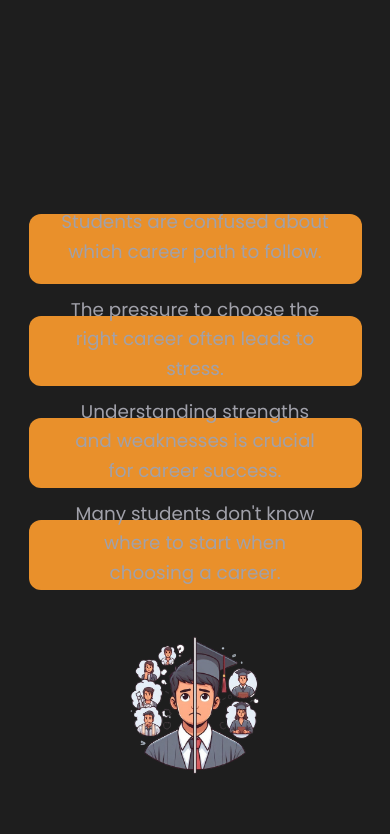
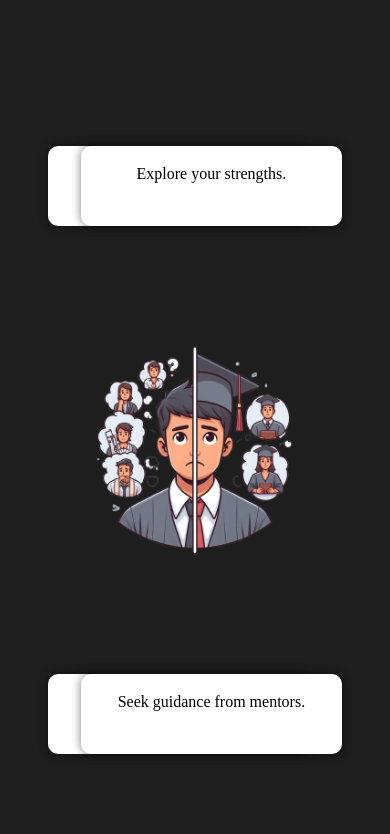
Before and after one commit to namannn04/careerCompass, a React (Vite) app: page / in a window 390 px wide. Shown: the part 930-1764 px from the top of the page. Built offline with nearby package versions, Linux system fonts and the light colour scheme; a web font is replaced by a local one.

Commit message:
nothing much updated

```diff
--- a/src/Blog/blog.css
+++ b/src/Blog/blog.css
@@ -1,177 +1,109 @@
+/* Base styles remain the same */
+
+/* Global Styles for small screens */
+@media (max-width: 768px) {
   .title {
-  margin-top: 20px;
-  font-weight: 600;
-  font-size: 4rem;
-  text-align: center;
-  color: #cfd7c7;
-  text-shadow: 3px 3px 5px rgba(0, 0, 0, 0.7),
-    1px 1px 2px rgba(255, 255, 255, 0.5);
+    font-size: 2.5rem; /* Reduced font size for smaller screens */
   }
 
   .quoteCont {
-  display: inline-block;
-  position: relative;
-  margin: 20px 0;
-  padding: 40px 60px;
-  background-color: #cfd7c7;
-  border-left: 5px solid #0b2027;
-  border-right: 5px solid #0b2027;
-  font-style: italic;
-  font-size: 2.3rem;
-  line-height: 1.6;
-  color: #0b2027;
-  margin-left: 2rem;
-  margin-top: 3rem;
-  border-radius: 1rem;
-  margin-bottom: 6rem;
-  opacity: 0;
-  transform: translateX(-50px);
-  animation: slideIn 3s forwards;
+    padding: 20px 30px; /* Adjusted padding for mobile */
+    font-size: 1.5rem; /* Reduced font size */
+    margin-left: 0;
+    margin-right: 0;
+    margin-top: 2rem;
+    margin-bottom: 4rem;
   }
 
   .headBlog {
-  color: #fcb326;
-  font-size: 3.3rem;
-  padding-left: 4rem;
+    font-size: 2.5rem;
+    padding-left: 2rem;
   }
 
   .blogInfo {
-  padding-left: 7rem;
-  padding-right: 7rem;
-  padding-top: 2rem;
-  padding-bottom: 2rem;
-  font-size: 1.7rem;
-  color: rgb(255, 255, 255);
+    padding-left: 1.5rem;
+    padding-right: 1.5rem;
+    font-size: 1.4rem;
   }
 
-@keyframes slideIn {
-  from {
-    opacity: 0;
-    transform: translateX(-350px);
+  .headAuth {
+    padding-left: 2rem;
+    font-size: 1.5rem;
   }
-  to {
-    opacity: 1;
-    transform: translateX(0);
+
+  .qa-section {
+    width: 90%; /* Take up more width on smaller screens */
+    padding: 15px;
+    margin: 15px auto;
+    flex-direction: column; /* Ensure vertical layout on small screens */
+  }
+
+  .qa-image img {
+    max-width: 100%; /* Ensure images scale responsively */
+    max-height: 200px; /* Reduce height on smaller screens */
+  }
+
+  .question {
+    font-size: 1.3rem; /* Adjusted font size */
+  }
+
+  .answer {
+    font-size: 1rem; /* Smaller font for the answer on mobile */
+  }
+
+  .reveal-button {
+    font-size: 0.8rem; /* Smaller button font size */
   }
 }
 
-.quoteCont::before {
-  content: "“";
-  font-size: 3rem;
-  color: #0b2027;
-  position: absolute;
-  top: -10px;
-  left: 10px;
+/* Styles for extra small screens (e.g., phones) */
+@media (max-width: 480px) {
+  .title {
+    font-size: 2rem;
   }
 
-.quoteCont::after {
-  content: "”";
-  font-size: 3rem;
-  color: #0b2027;
-  position: absolute;
-  bottom: -20px;
-  right: 10px;
+  .quoteCont {
+    font-size: 1.3rem;
+    padding: 10px 20px;
+    margin-top: 1rem;
+    margin-bottom: 2rem;
   }
 
-.quoteAuth {
-  text-align: right;
-  font-size: 1.4rem;
-  color: #0b2027;
-  margin-top: 10px;
+  .headBlog {
+    font-size: 2rem;
+    padding-left: 1rem;
   }
 
-.head {
-  font-size: 3.5rem;
-  font-weight: 500;
-  text-shadow: 3px 3px 5px rgba(0, 0, 0, 0.7),
-    1px 1px 2px rgba(255, 255, 255, 0.5);
-}
-.headAuth {
-  padding-left: 4.5rem;
-  margin-bottom: 4rem;
-  font-size: 2rem;
-  color: #fcb326;
-  font-weight: 500;
-  text-shadow: 3px 3px 5px rgba(0, 0, 0, 0.7),
-    1px 1px 2px rgba(255, 255, 255, 0.5);
-}
-.qa-section {
-  opacity: 0;
-  transform: translateY(50px);
-  transition: opacity 1s ease-in-out, transform 1s ease-in-out;
-  display: flex;
-  flex-direction: column;
-  align-items: flex-start;
-  width: 80%;
-  padding: 20px;
-  margin: 20px auto;
-  border: 1px solid #c4b2bc;
-  border-radius: 10px;
-  background-color: #cfd7c7;
-  cursor: pointer;
-  position: relative;
+  .blogInfo {
+    padding-left: 1rem;
+    padding-right: 1rem;
+    font-size: 1.2rem;
   }
 
-.qa-section.visible {
-  opacity: 1;
-  transform: translateY(0);
+  .headAuth {
+    padding-left: 1rem;
+    font-size: 1.3rem;
   }
 
-.qa-section.transition-complete {
-  transition: none !important;
+  .qa-section {
+    width: 95%;
+    padding: 10px;
+    margin: 10px auto;
   }
 
-.qa-section:hover {
-  background-color: #a7aea0;
+  .qa-image img {
+    max-height: 150px;
   }
 
   .question {
-  font-size: 1.5rem;
-  font-weight: 600;
-  color: #0b2027;
+    font-size: 1.1rem;
   }
 
   .answer {
-  font-size: 1.2rem;
-  color: #0b2027;
-  max-height: 0;
-  opacity: 0;
-  overflow: hidden;
-  transition: max-height 0.7s ease-in-out, opacity 0.7s ease-in-out;
-}
-
-.qa-section.active .answer {
-  max-height: 500px;
-  opacity: 1;
+    font-size: 0.9rem;
   }
 
   .reveal-button {
-  margin-top: 10px;
-  padding: 5px 10px;
-  background-color: #0b2027;
-  color: #cfd7c7;
-  border: none;
-  border-radius: 5px;
-  cursor: pointer;
-  font-size: 0.9rem;
-  transition: background-color 0.3s ease-in-out;
+    font-size: 0.7rem;
   }
-
-.reveal-button:hover {
-  background-color: #333;
 }
-
-.qa-section.custom-layout {
-  display: flex;
-  align-items: flex-start;
-}
-
-.qa-section.custom-layout .qa-content {
-  flex: 1;
-}
-
-.qa-image img {
-  max-width: 300px;
-  max-height: 300px;
-  border-radius: 10px;
-}
--- a/src/Home/about.css
+++ b/src/Home/about.css
@@ -1,200 +1,118 @@
-/* Global Fixes */
+/* Base Styles */
 * {
   margin: 0;
   padding: 0;
   box-sizing: border-box;
 }
 
-html, body {
-  width: 100%;
-  overflow-x: hidden; /* Disable horizontal scrolling */
+body {
+  font-family: 'Poppins', sans-serif;
+  background: linear-gradient(120deg, #f0f0f0, #e0e0e0);
+  overflow-y: scroll; /* Enable vertical scrolling */
 }
 
-.about-section-about1 {
-  position: relative;
-  width: 100%;
-  height: 100vh;
+/* Container Styles */
+.about-container {
   display: flex;
   justify-content: center;
   align-items: center;
-  background-color: transparent;
-  flex-wrap: wrap;
-  overflow-x: hidden;
-  margin-top: 10rem;
+  height: 100vh;
+  padding: 2rem;
 }
 
-.center-image-about1 {
-  width: 30rem;
-  height: auto;
-  z-index: 10;
-  margin: 4rem; /* Adjusted margin to add space around the image */
+/* Section Styles */
+.about-section {
+  position: relative;
+  width: 100%;
+  height: 80vh; /* Adjusted for visibility */
+  display: flex;
+  justify-content: center;
+  align-items: center;
+  overflow: hidden; /* Prevents overflow */
 }
 
-/* Adjust the boxes to add space around the image */
-.box-about1 {
+/* Box Styles */
+.box {
   position: absolute;
   width: 15rem;
   height: 8rem;
   background-color: rgba(255, 157, 45, 0.9);
-  border-radius: 12px;
+  border-radius: 15px;
   display: flex;
   justify-content: center;
   align-items: center;
   text-align: center;
-  padding: 2rem;
-  font-family: 'Poppins', sans-serif;
-  font-size: 14px;
+  font-size: 1.2rem;
   color: white;
-  margin: 1rem; /* Added margin to space out boxes */
+  transition: transform 0.5s, opacity 0.5s;
+  opacity: 0; /* Start with boxes hidden */
+  animation: fadeIn 1s forwards; /* Animation for appearing */
 }
 
-.box-about1::before {
-  content: '';
-  position: absolute;
-  width: 60px;
-  height: 60px;
-  background-color: transparent;
-  border-radius: 50%;
-  z-index: 5;
+/* Box Positions */
+.top-left {
+  top: 5%;
+  left: 5%;
+  animation-delay: 0.1s;
 }
 
-/* Top and bottom positioning for larger screens */
-.top-left-about1 {
-  top: 11%;
-  left: 11%;
+.top-right {
+  top: 5%;
+  right: 5%;
+  animation-delay: 0.2s;
 }
 
-.top-left-about1::before {
-  right: -30px;
-  bottom: -30px;
-  box-shadow: 0 0 0 10px rgba(135, 91, 201, 0.9);
+.bottom-left {
+  bottom: 5%;
+  left: 5%;
+  animation-delay: 0.3s;
 }
 
-.top-right-about1 {
-  top: 11%;
-  right: 11%;
+.bottom-right {
+  bottom: 5%;
+  right: 5%;
+  animation-delay: 0.4s;
 }
 
-.top-right-about1::before {
-  left: -30px;
-  bottom: -30px;
-  box-shadow: 0 0 0 10px rgba(135, 91, 201, 0.9);
+/* Image Styles */
+.center-image {
+  position: relative;
+  z-index: 10;
+  width: 30%;
+  height: auto;
+  animation: zoomIn 1s forwards; /* Animation for image */
 }
 
-.bottom-left-about1 {
-  bottom: 11%;
-  left: 11%;
+/* Keyframes */
+@keyframes fadeIn {
+  0% {
+    opacity: 0;
+    transform: scale(0.5);
+  }
+  100% {
+    opacity: 1;
+    transform: scale(1);
+  }
 }
 
-.bottom-left-about1::before {
-  right: -30px;
-  top: -30px;
-  box-shadow: 0 0 0 10px rgba(135, 91, 201, 0.9);
-}
-
-.bottom-right-about1 {
-  bottom: 11%;
-  right: 11%;
-}
-
-.bottom-right-about1::before {
-  left: -30px;
-  top: -30px;
-  box-shadow: 0 0 0 10px rgba(135, 91, 201, 0.9);
+@keyframes zoomIn {
+  0% {
+    transform: scale(0);
+  }
+  100% {
+    transform: scale(1);
+  }
 }
 
 /* Responsive Design */
-
-/* For tablets and smaller screens */
-@media screen and (max-width: 1024px) {
-  .box-about1 {
-    width: 160px;
-    height: 80px;
-    font-size: 12px;
-    margin: 1.5rem; /* Increased margin around boxes */
+@media screen and (max-width: 768px) {
+  .box {
+    width: 80%;
+    height: 5rem;
+    font-size: 1rem;
   }
 
-  .center-image-about1 {
-    width: 200px;
-    margin: 3rem; /* Adjust as needed for tablets */
-  }
-
-  .top-left-about1, .top-right-about1, .bottom-left-about1, .bottom-right-about1 {
-    width: 160px;
-    height: 80px;
+  .center-image {
+    width: 70%;
   }
 }
-
-/* For smaller tablets and large phones */
-@media screen and (max-width: 768px) {
-  .about-section-about1 {
-    height: auto;
-    flex-direction: column;
-  }
-
-  .center-image-about1 {
-    width: 180px;
-    margin: 2rem; /* Adjust as needed for smaller screens */
-  }
-
-  .box-about1 {
-    width: 150px;
-    height: 70px;
-    margin: 1.5rem 0; /* Increased margin around boxes */
-    font-size: 12px;
-  }
-
-  .top-left-about1, .top-right-about1 {
-    margin-bottom: 1rem;
-  }
-
-  .bottom-left-about1, .bottom-right-about1 {
-    margin-top: 1rem;
-  }
-
-  .box-about1::before {
-    display: none; /* Hide the cut-out on medium devices */
-  }
-}
-
-/* For mobile screens */
-@media screen and (max-width: 480px) {
-  .about-section-about1 {
-    height: auto;
-    flex-direction: column;
-    align-items: center;
-    padding: 10px; /* Add padding for smaller screens */
-    margin-top: 10rem;
-  }
-
-  .center-image-about1 {
-    width: 150px;
-    margin: 1.5rem; /* Adjust as needed for mobile screens */
-  }
-
-  .box-about1 {
-    width: 90%;
-    margin: 1rem 0; /* Increased margin around boxes */
-    font-size: 10px;
-  }
-
-  .box-about1::before {
-    display: none; /* Hide the cut-out on small screens */
-  }
-
-  .top-left-about1, .top-right-about1 {
-    position: relative;
-    top: 0;
-    left: 0;
-    right: 0;
-    margin: 1rem 0;
-  }
-
-  .bottom-left-about1, .bottom-right-about1 {
-    position: relative;
-    bottom: 0;
-    left: 0;
-    right: 0;
-    margin: 1rem 0;
-  }
-}
--- a/src/Home/about.jsx
+++ b/src/Home/about.jsx
@@ -1,23 +1,25 @@
 import React from 'react';
-import confusedStudent from '../assets/logo-avatars/about1.png';
+import confusedStudent from '../assets/logo-avatars/about1.png'; // Ensure this path is correct
 import './about.css';
 
 const About = () => {
   return (
-    <div className="about-section-about1" id='about'>
-      <div className="box-about1 top-left-about1">
-        <p>Students are confused about which career path to follow.</p>
+    <div className="about-container">
+      <div className="about-section">
+        <div className="box top-left">
+          <p>Choose your career wisely.</p>
+        </div>
+        <div className="box top-right">
+          <p>Explore your strengths.</p>
+        </div>
+        <div className="box bottom-left">
+          <p>Don't rush your decision.</p>
+        </div>
+        <div className="box bottom-right">
+          <p>Seek guidance from mentors.</p>
+        </div>
+        <img src={confusedStudent} alt="Confused Student" className="center-image" />
       </div>
-      <div className="box-about1 top-right-about1">
-        <p>The pressure to choose the right career often leads to stress.</p>
-      </div>
-      <div className="box-about1 bottom-left-about1">
-        <p>Understanding strengths and weaknesses is crucial for career success.</p>
-      </div>
-      <div className="box-about1 bottom-right-about1">
-        <p>Many students don't know where to start when choosing a career.</p>
-      </div>
-      <img src={confusedStudent} alt="Confused Student" className="center-image-about1" />
     </div>
   );
 };
```
Lines whose indentation alone changed are shown as unchanged.
